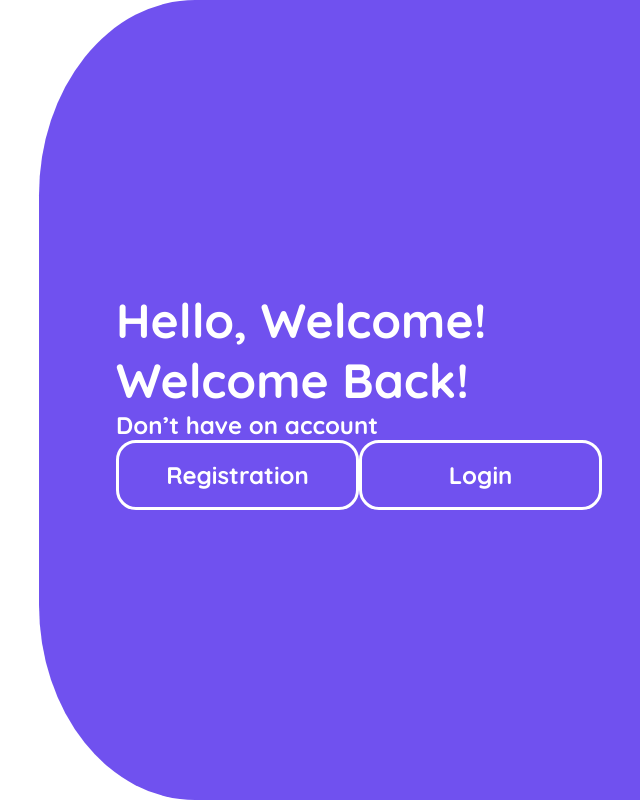
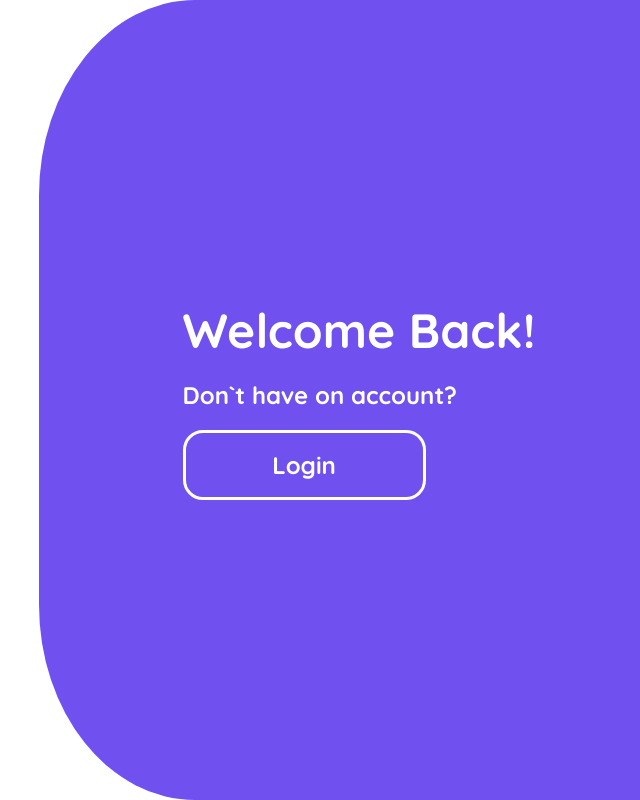
Before and after one commit to BogdanNakai/To-do-App-React-, a React (Vite) app: page / in a window 1280 px wide. Shown: the whole page, without its empty margins (601-1241 px from the left). Built offline with nearby package versions, Linux system fonts and the light colour scheme.

Commit message:
feat: Add display logic for the "Welcome" block

```diff
--- a/src/components/ComponentWelcome.jsx
+++ b/src/components/ComponentWelcome.jsx
@@ -1,18 +1,21 @@
+import { useState } from 'react';
 import '../scss/registration.scss'
 
+
+
 const ComponentWelcome = () => {
+
+	const [welcomePosition, setWelcomePosition] = useState('signup');
+	const isSignIn = welcomePosition === "signin"
+
 	return (
-		<div className="registration--welcome welcome welcome_right">
+		<div className={`registration--welcome welcome welcome_${welcomePosition}`}>
 			<div className="welcome--content">
-				<h1 className="welcome--title">Hello, Welcome!</h1>
-				<h1 className="welcome--title">Welcome Back!</h1>
-				<p className="welcome--text">Don’t have on account</p>
+				<h1 className="welcome--title">{isSignIn ? 'Hello, Welcome!' : "Welcome Back!"}</h1>
+				<p className="welcome--text">Don`t have on account?</p>
 				<div className="welcome--box-button">
-					<button className="welcome--button button">
-						Registration
-					</button>
-					<button className="welcome--button button">
-						Login
+					<button onClick={() => isSignIn ? setWelcomePosition('signup') : setWelcomePosition('signin')} className="welcome--button button">
+						{isSignIn ? "Registration" : 'Login'}
 					</button>
 				</div>
 			</div>
--- a/src/scss/registration.scss
+++ b/src/scss/registration.scss
@@ -10,6 +10,7 @@
 
 	position: absolute;
 	top: 0;
+	left: 0;
 	width: 50%;
 	height: 100%;
 	display: flex;
@@ -17,22 +18,26 @@
 	justify-content: center;
 	padding: 25px;
 
-	transition: all 0.3s ease 1s;
+	transition: all 1.4s ease ;
 }
 
-.welcome_right {
+.welcome_signup {
 	border-top-left-radius: 24.4%;
 	border-bottom-left-radius: 24.4%;
-	right: 0;
+	transform: translate(100%);
 }
 
-.welcome_left {
+.welcome_signin {
 	border-top-right-radius: 24.4%;
 	border-bottom-right-radius: 24.4%;
-	left: 0;
+	transform: translate(0%);
 }
 
-.welcome--content {}
+.welcome--content {
+	display: flex;
+	flex-direction: column;
+	gap: 20px;
+}
 
 .welcome--title {
 	font-weight: 700;
```
